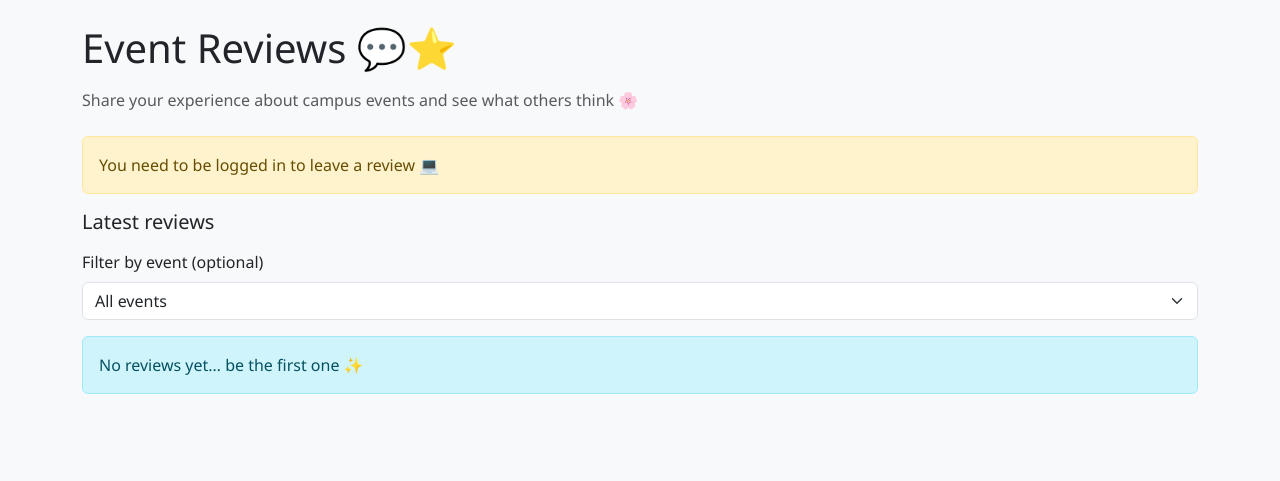
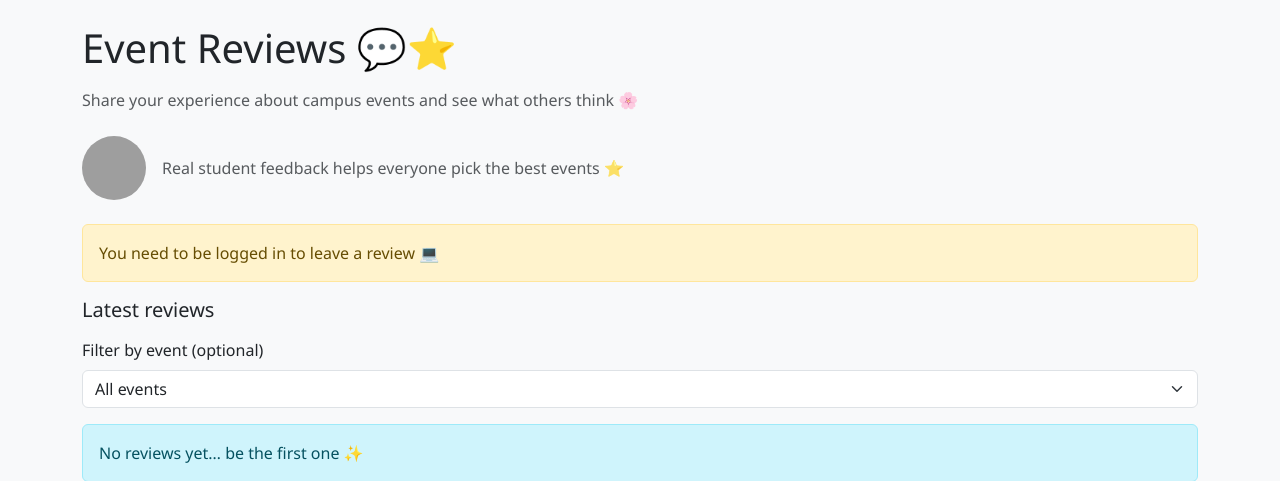
Before and after one commit to ehidnaa/Campus-Connect, a PHP site: page /reviews.php in a window 1280 px wide. Shown: the part 66-547 px from the top of the page. Run offline with PHP 8.4, Linux system fonts and the light colour scheme; data comes from the database, SQL or seed files in the repository; data that the repository does not hold is empty; grey boxes are pictures that could not be loaded.

Commit message:
Update reviews.php
Added a banner image

```diff
--- a/reviews.php
+++ b/reviews.php
@@ -13,6 +13,15 @@ $eventsList = $eventsStmt->fetchAll(PDO::FETCH_ASSOC);
 <p class="text-muted mb-4">
     Share your experience about campus events and see what others think 🌸
 </p>
+
+<div class="d-flex align-items-center gap-3 mb-4">
+    <img src="images/profile-placeholder.png"
+         alt="Student profile"
+         style="width:64px; height:64px; border-radius:50%; object-fit:cover;">
+    <div class="text-muted">
+        Real student feedback helps everyone pick the best events ⭐
+    </div>
+</div>
 
 <div id="reviewMessage"></div>
 
```
